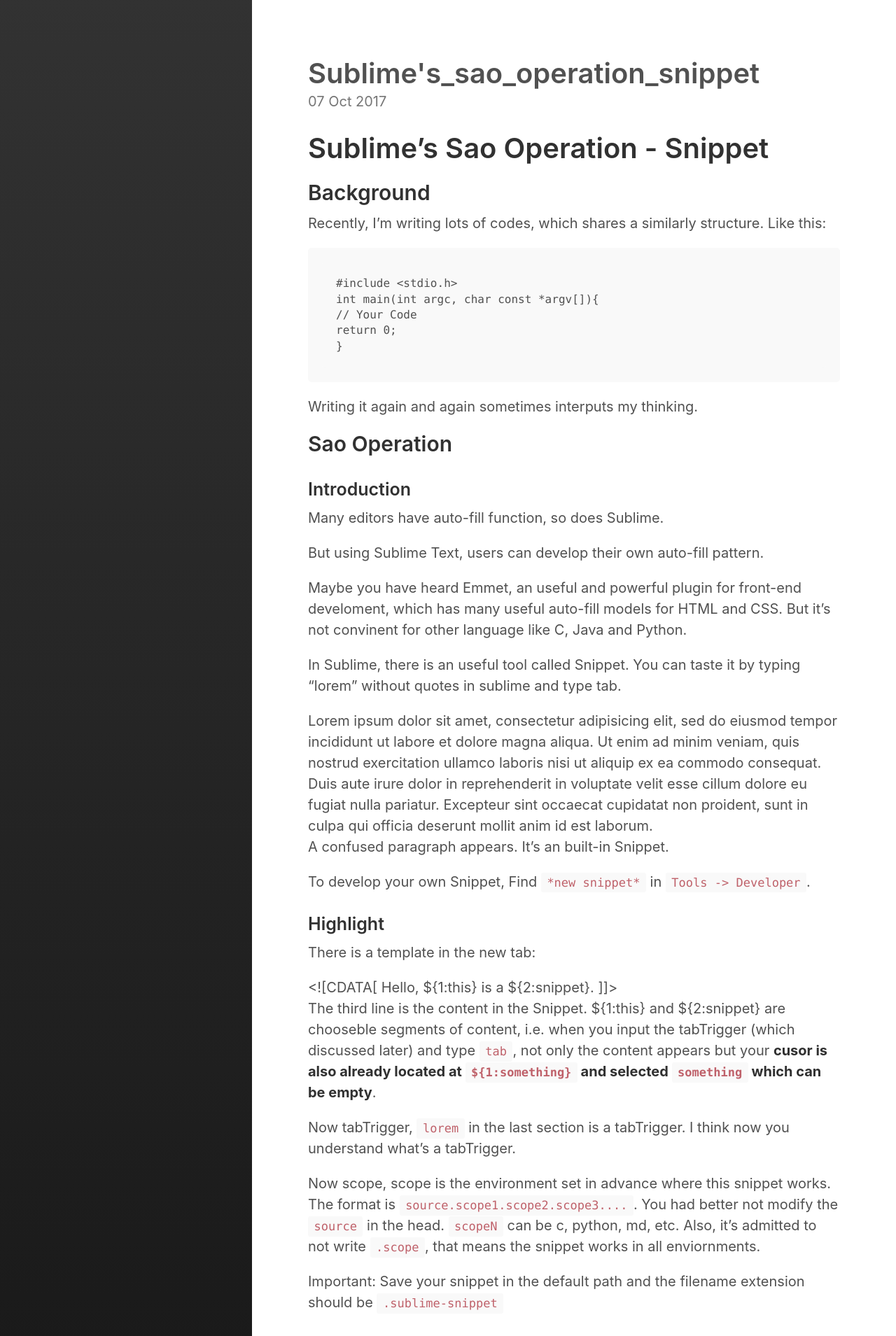
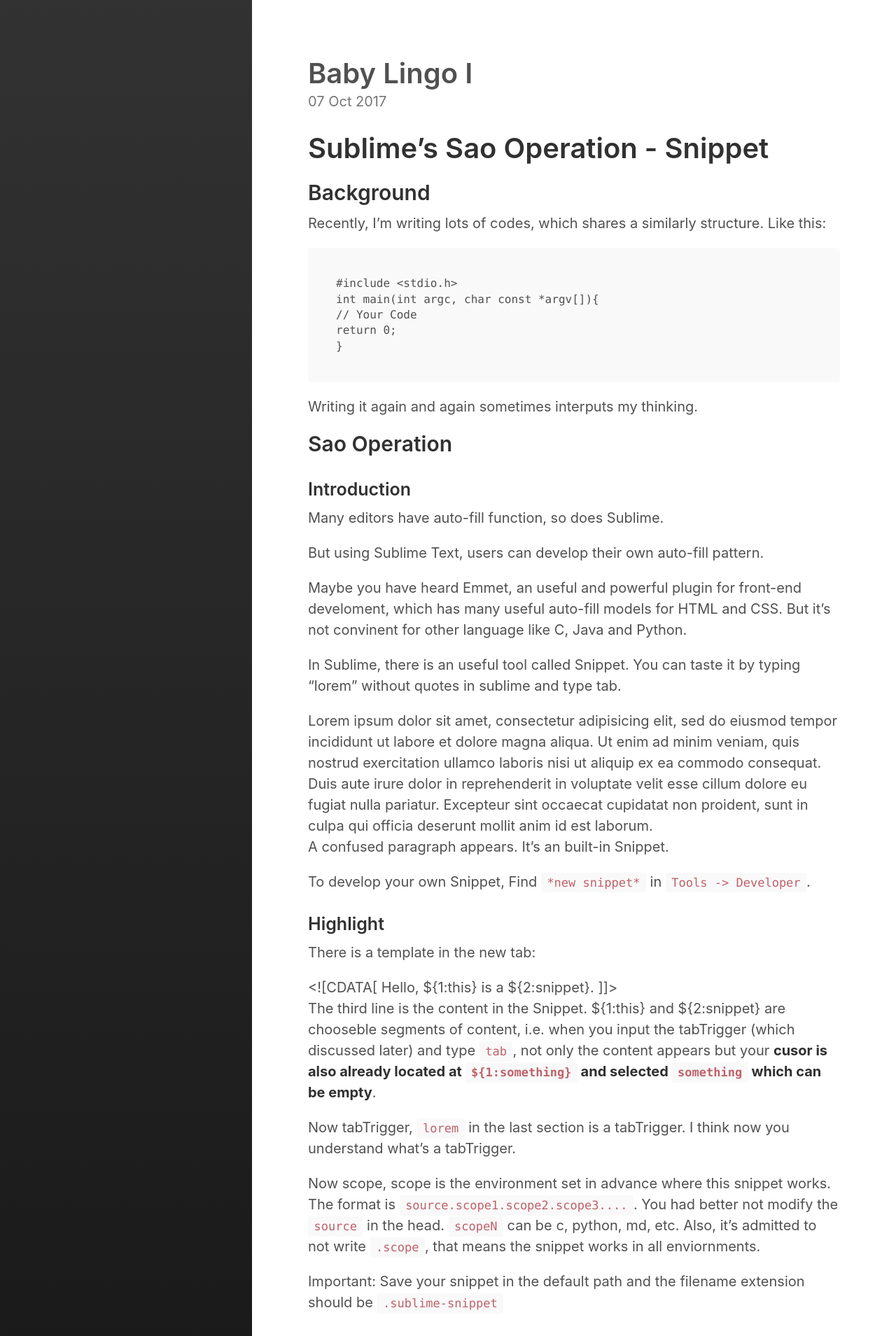
Before and after one commit to claude9493/claude9493.github.io, a Jekyll site: the page built from _posts/2017-10-07-Sublime's_Sao_Operation_Snippet.md, in a window 1280 px wide. Shown: the top 1909 px of the page at 70% size. Built offline with Jekyll 4.4.1, drawn with Linux system fonts in a browser that asks for light colours; our own code applies the rules of GitHub Pages for plain Markdown files.

Commit message:
modify newest post, add an <more>

```diff
--- a/_posts/2017-10-07-Sublime's_Sao_Operation_Snippet.md
+++ b/_posts/2017-10-07-Sublime's_Sao_Operation_Snippet.md
@@ -1,3 +1,8 @@
+---
+layout: post
+title: Baby Lingo I
+excerpt_separator:  <!--more-->
+---
 # Sublime's Sao Operation - Snippet
 
 
@@ -12,7 +17,7 @@
     }
 
 Writing it again and again sometimes interputs my thinking.
-
+<!--more-->
 
 ## Sao Operation
 
```
